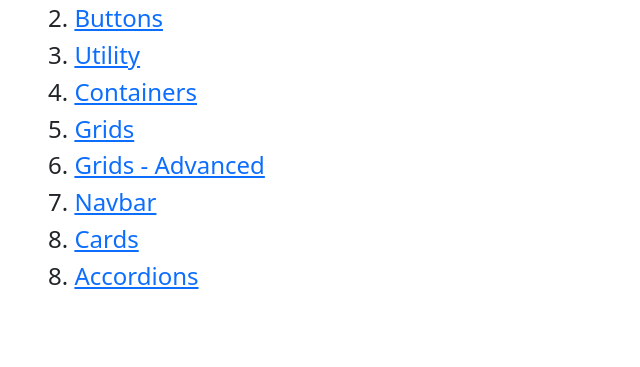
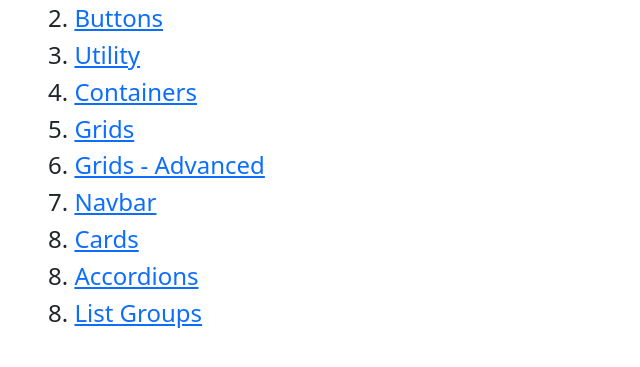
Before and after one commit to Baisampayan/Bootstrap-V5-Practice, a plain HTML site: page index.html in a window 1280 px wide. Shown: the part 127-494 px from the top of the page, without its empty margins (0-640 px from the left). Drawn offline with nearby package versions, Linux system fonts and the light colour scheme.

Commit message:
Added: List Groups

```diff
--- a/index.html
+++ b/index.html
@@ -19,6 +19,7 @@
         <div class="h4">7. <a href="/navbar.html">Navbar</a></div>
         <div class="h4">8. <a href="/cards.html">Cards</a></div>
         <div class="h4">8. <a href="/accordions.html">Accordions</a></div>
+        <div class="h4">8. <a href="/list-groups.html">List Groups</a></div>
     </div>
 
     <script src="https://cdn.jsdelivr.net/npm/bootstrap@5.2.0/dist/js/bootstrap.bundle.min.js" integrity="sha384-A3rJD856KowSb7dwlZdYEkO39Gagi7vIsF0jrRAoQmDKKtQBHUuLZ9AsSv4jD4Xa" crossorigin="anonymous"></script>
```
